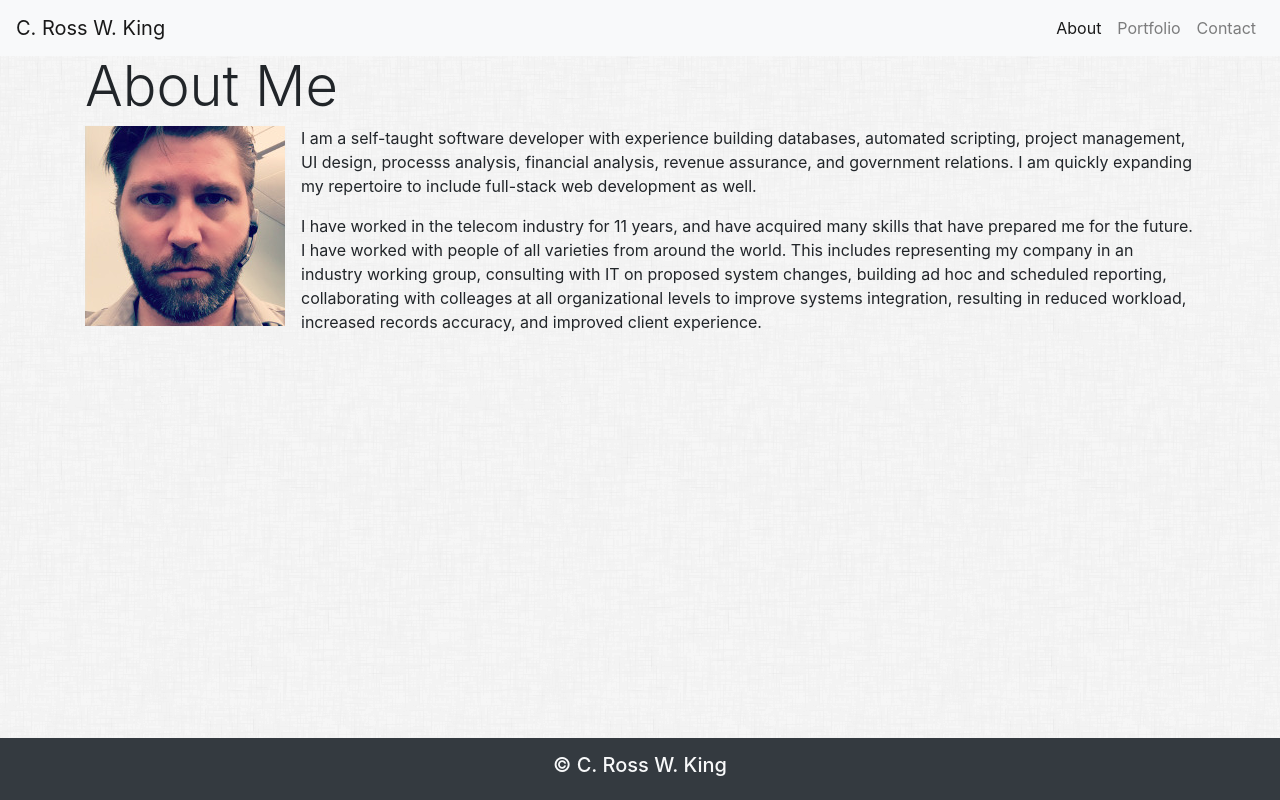
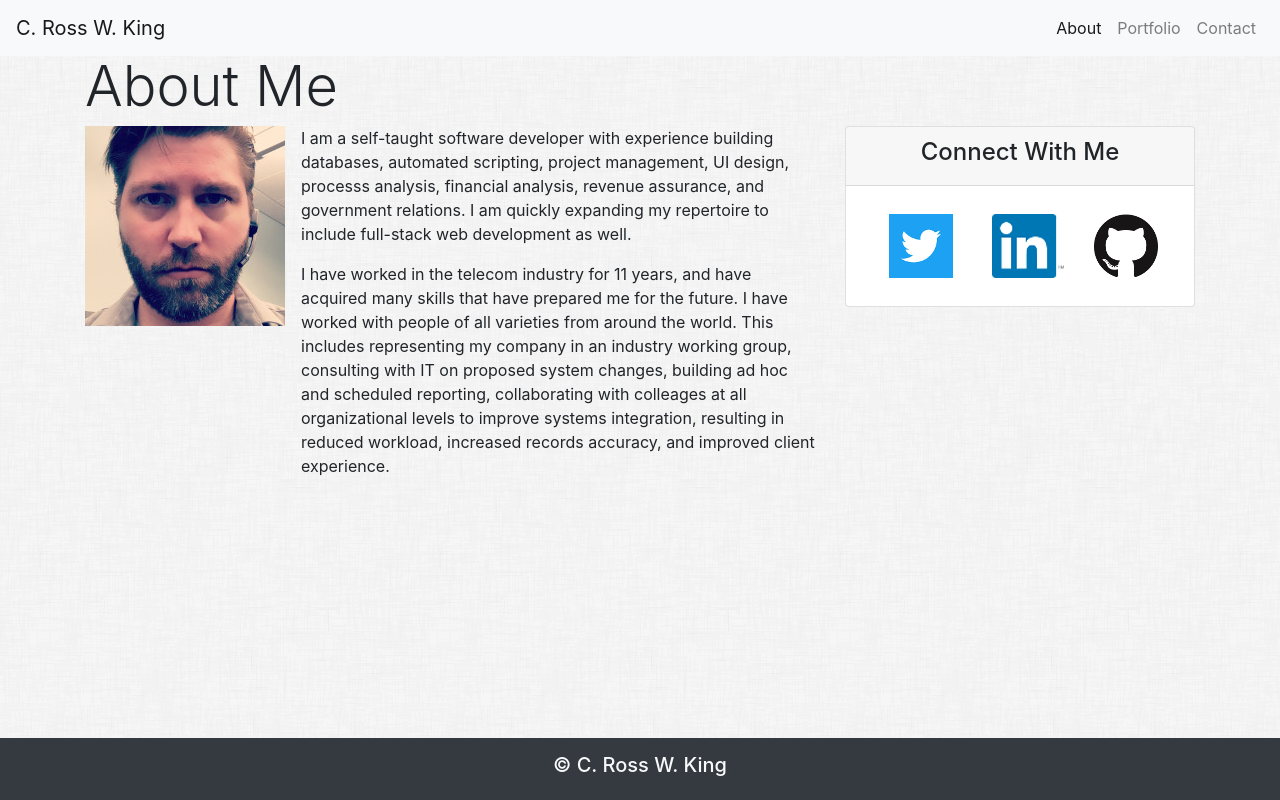
Before and after one commit to RomeoKilo125/bootstrap-portfolio, a plain HTML site: page index.html in a window 1280 px wide. Drawn offline with nearby package versions, Linux system fonts and the light colour scheme.

Commit message:
added "connect with me" side panel on index

```diff
--- a/index.html
+++ b/index.html
@@ -37,7 +37,7 @@
       </div>
     </div>
     <div class="row">
-      <div class="col-md-12">
+      <div class="col-md-8">
         <div class="media">
           <img class="align-self-start mr-3" src="assets/imgs/portrait.png" alt="Self Portrait">
           <div class="media-body">
@@ -50,6 +50,28 @@
               consulting with IT on proposed system changes, building ad hoc and scheduled reporting, collaborating with colleages at all organizational levels to improve systems integration, resulting in reduced workload, increased records accuracy,
               and improved client experience.
             </p>
+          </div>
+        </div>
+      </div>
+      <div class="col-md-4">
+        <div class="card">
+          <div class="card-header text-center">
+            <h4>Connect With Me</h4>
+          </div>
+          <div class="card-body">
+            <div class="container">
+              <div class="row">
+                <div class="col-sm-4">
+                  <a href="https://twitter.com/romeokilo125"><img src="assets/imgs/twitlogo.png" class="float-left m-2" alt="twitter logo"></a>
+                </div>
+                <div class="col-sm-4">
+                  <a href="https://linkedin.com/in/crosswking"><img src="assets/imgs/linkLogo.png" class="float-left m-2" alt="linkedIn logo"></a>
+                </div>
+                <div class="col-sm-4">
+                  <a href="https://github.com/romeokilo125"><img src="assets/imgs/gitLogo.png" class="float-left m-2" alt="github logo"></a>
+                </div>
+              </div>
+            </div>
           </div>
         </div>
 
```
Also changed, not shown: assets/imgs/gitLogo.png (added), assets/imgs/linkLogo.png (added), assets/imgs/twitLogo.png (added).
